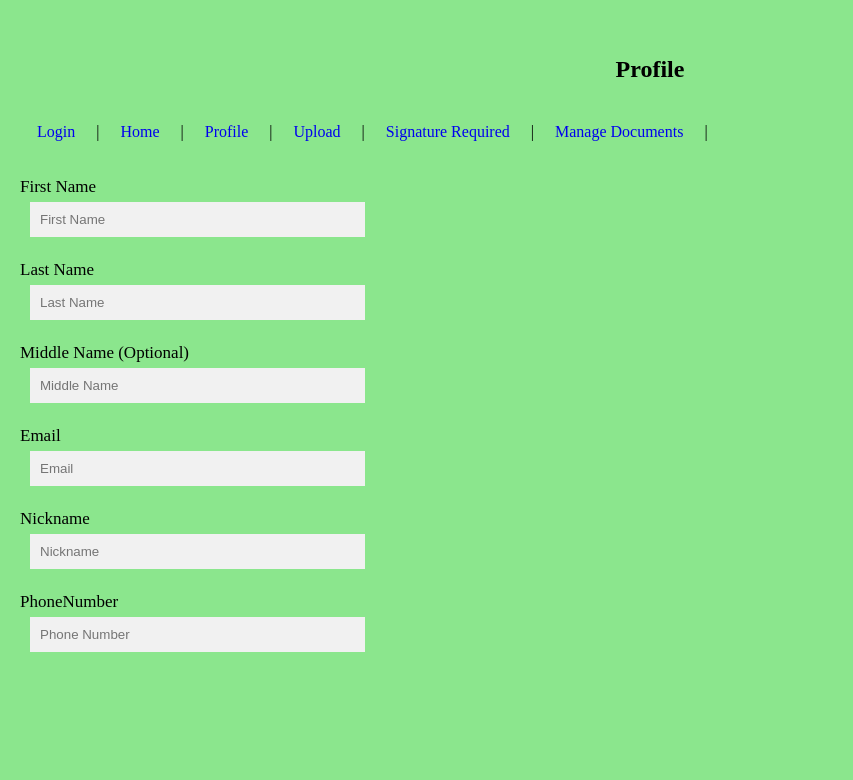
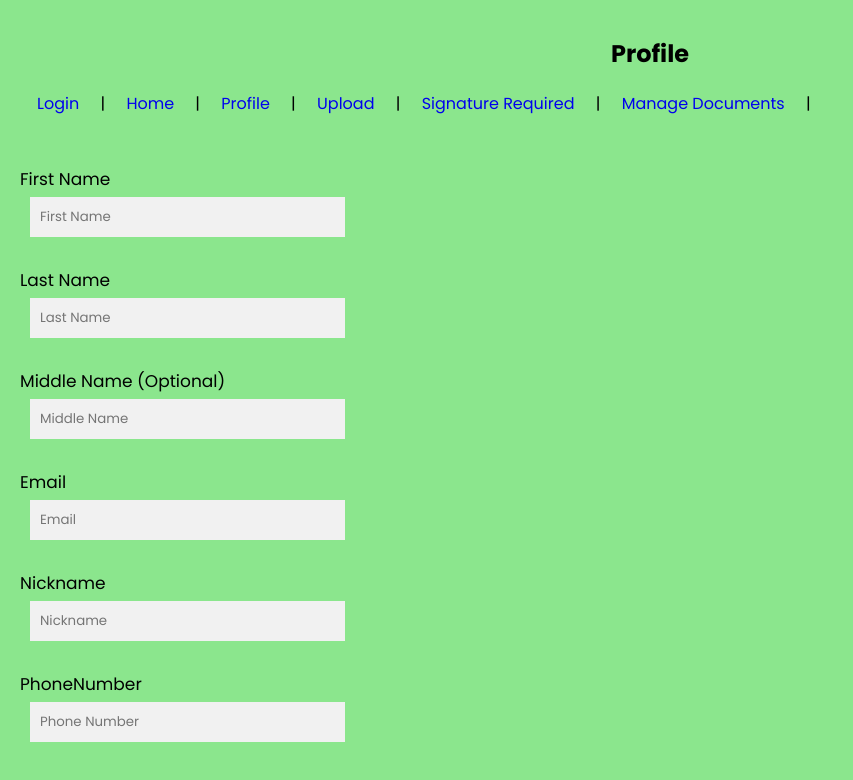
Before and after one commit to jamesolesen911/179-StingerSign, a React (Create React App) app in the folder stingersign/: page /profile in a window 1280 px wide. Shown: the top 780 px of the page, without its empty margins (0-853 px from the left). Built offline with nearby package versions, Linux system fonts and the light colour scheme.

Commit message:
changed font

```diff
--- a/stingersign/src/styles/style.css
+++ b/stingersign/src/styles/style.css
@@ -1,3 +1,12 @@
+/* Google Fonts Import Link */
+@import url('https://fonts.googleapis.com/css2?family=Poppins:wght@300;400;500;600;700&display=swap');
+*{
+  margin: 0;
+  padding: 0;
+  box-sizing: border-box;
+  font-family: 'Poppins', sans-serif;
+}
+
 body
 {
     margin: 0 0 0 20px;
```
Also changed, not shown: 1 other file (tests, documents, lock files or other folders).
